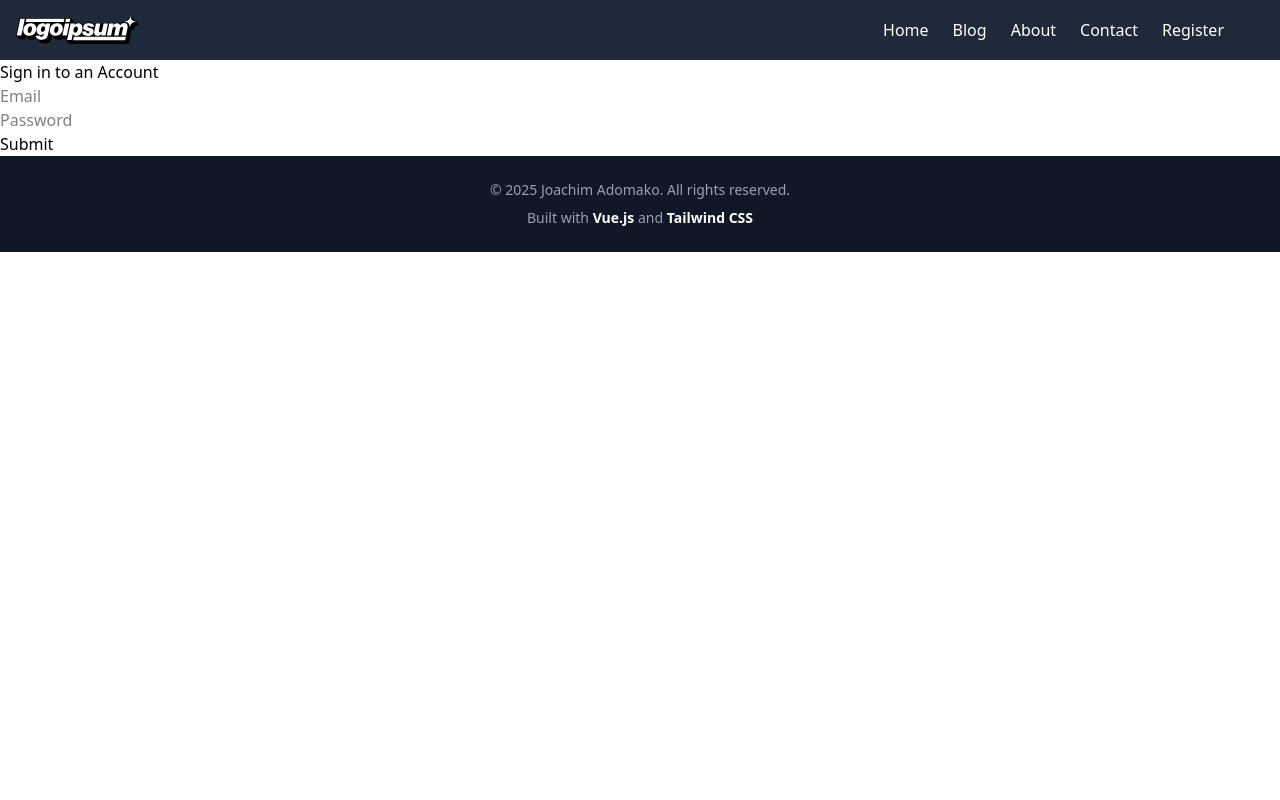
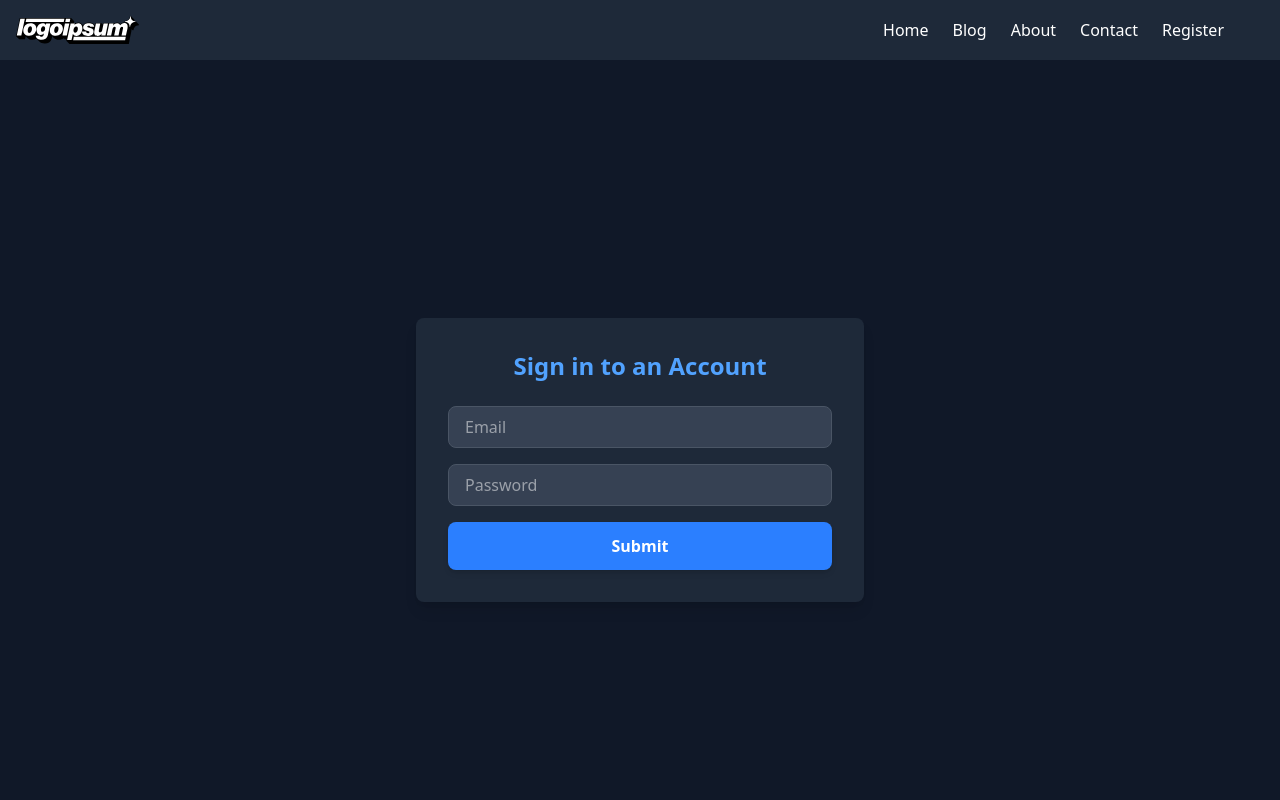
Before and after one commit to JoachimAdomako/TagLayer25, a Vue app in the folder blog/: page /signIn in a window 1280 px wide. Shown: the top 800 px of the page. Built offline with nearby package versions, Linux system fonts and the light colour scheme; no server answers.

Commit message:
styling for signin

```diff
--- a/blog/src/views/SignIn.vue
+++ b/blog/src/views/SignIn.vue
@@ -1,52 +1,86 @@
 <template>
-    <div>
-        <h1>Sign in to an Account</h1>
-        <p><input type="text" placeholder="Email" v-model="email"/></p>
-        <p><input type="password" placeholder="Password" v-model="password"/></p>
-        <p v-if="errMsg">{{ errMsg }}</p>
-        <p><button @click="signIn">Submit</button></p>
+  <div class="min-h-screen flex items-center justify-center bg-gray-900 text-white">
+    <div class="w-full max-w-md bg-gray-800 p-8 rounded-lg shadow-lg">
+      <h1 class="text-2xl font-bold text-center text-blue-400 mb-6">Sign in to an Account</h1>
+
+      <div class="mb-4">
+        <input
+          type="email"
+          placeholder="Email"
+          v-model="email"
+          class="w-full px-4 py-2 bg-gray-700 border border-gray-600 rounded-lg focus:outline-none focus:ring-2 focus:ring-blue-500"
+        />
+      </div>
+
+      <div class="mb-4">
+        <input
+          type="password"
+          placeholder="Password"
+          v-model="password"
+          class="w-full px-4 py-2 bg-gray-700 border border-gray-600 rounded-lg focus:outline-none focus:ring-2 focus:ring-blue-500"
+        />
+      </div>
+
+      <p v-if="errMsg" class="text-red-400 text-sm mb-4">{{ errMsg }}</p>
+
+      <button
+        @click="signIn"
+        :disabled="loading"
+        class="w-full py-3 bg-blue-500 hover:bg-blue-600 text-white font-semibold rounded-lg shadow-md transition-all transform hover:scale-105 disabled:bg-gray-600 disabled:cursor-not-allowed"
+      >
+        {{ loading ? 'Signing in...' : 'Submit' }}
+      </button>
+    </div>
   </div>
 </template>
 
 <script setup>
 import { ref } from 'vue'
-import { getAuth, signInWithEmailAndPassword} from 'firebase/auth'
+import { getAuth, signInWithEmailAndPassword } from 'firebase/auth'
 import { useRouter } from 'vue-router'
+
 const email = ref('')
 const password = ref('')
+const errMsg = ref('')
+const loading = ref(false)
 const router = useRouter()
-const errMsg = ref('')
-const signIn = () => {
-    signInWithEmailAndPassword(getAuth(), email.value, password.value)
-    .then((userCredential) => {
-        // Signed in
-        const user = userCredential.user;
-        console.log("User: ", user, "is signed in")
-        router.push('/')
-        // ...
-    }).catch((error) => {
-        const errorCode = error.code;
-        const errorMessage = error.message;
-        console.log(errorCode, errorMessage)
-        switch (errorCode) {
+
+const signIn = async () => {
+  if (!email.value.trim() || !password.value.trim()) {
+    errMsg.value = "Please fill in all fields";
+    return;
+  }
+
+  loading.value = true;
+  errMsg.value = '';
+
+  try {
+    const userCredential = await signInWithEmailAndPassword(getAuth(), email.value, password.value);
+    console.log("User:", userCredential.user, "is signed in");
+    router.push('/');
+  } catch (error) {
+    console.error(error.code, error.message);
+    switch (error.code) {
       case 'auth/invalid-email':
-                errMsg.value = 'Invalid email address'
+        errMsg.value = 'Invalid email address';
         break;
       case 'auth/user-disabled':
-                errMsg.value = 'User account disabled'
+        errMsg.value = 'User account disabled';
         break;
       case 'auth/user-not-found':
-                errMsg.value = 'User not found'
+        errMsg.value = 'User not found';
         break;
       case 'auth/wrong-password':
-                errMsg.value = 'Wrong password'
+        errMsg.value = 'Wrong password';
         break;
       case "auth/invalid-credential":
-                errMsg.value = 'Invalid credential'
+        errMsg.value = 'Invalid credential';
         break;
       default:
-                errMsg.value = errorMessage
+        errMsg.value = 'Something went wrong. Please try again.';
     }
-    });
+  } finally {
+    loading.value = false;
+  }
 }
 </script>
```
Also changed, not shown: 1 other file (tests, documents, lock files or other folders). Lines whose indentation alone changed are shown as unchanged.
